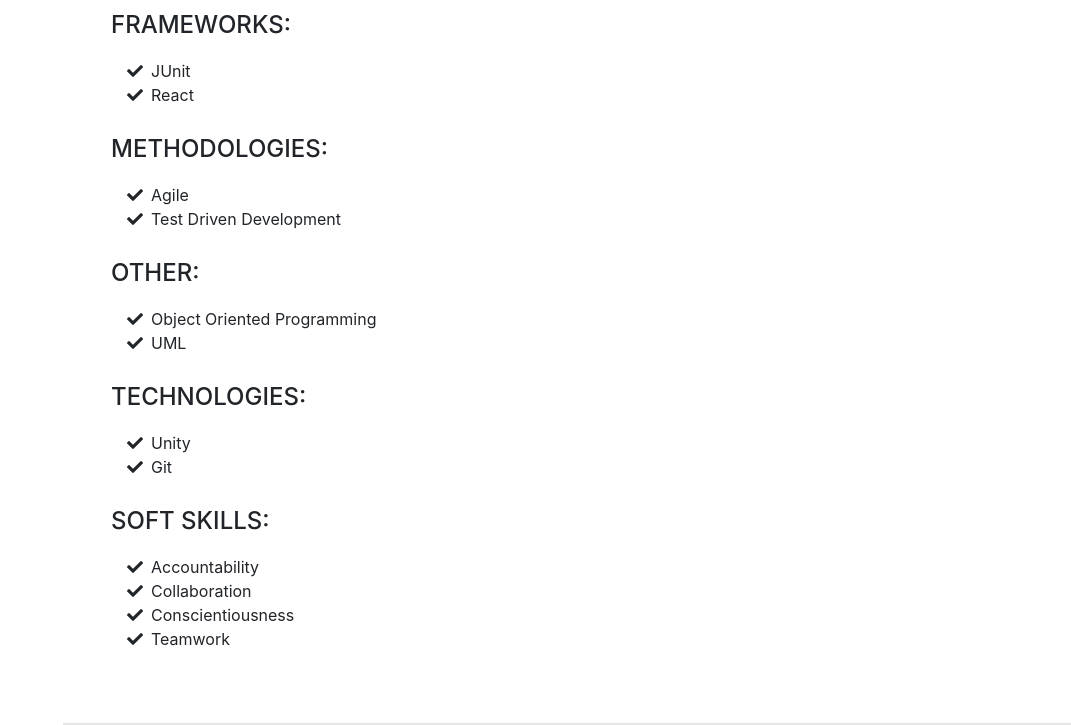
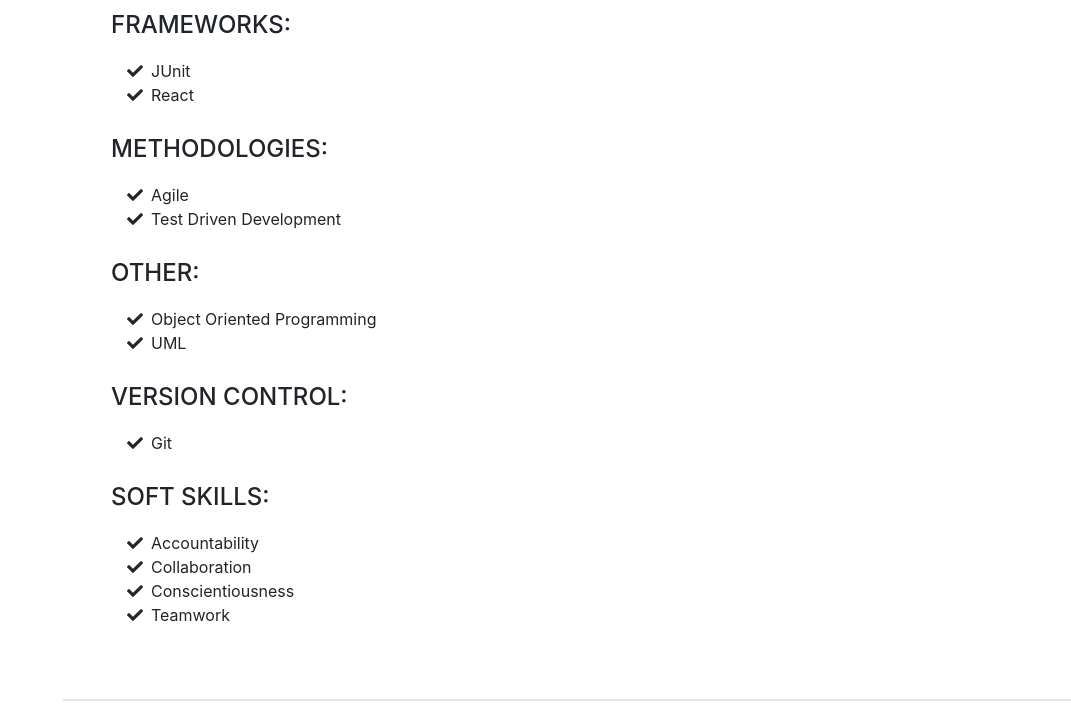
Before and after one commit to KaveeshaW/KaveeshaW.github.io, a website with bundled scripts: page index.html in a window 1280 px wide. Shown: the part 4881-5606 px from the top of the page, without its empty margins (209-1280 px from the left). After the commit the page ends 5582 px from the top, so only its background shows below. Built offline with nearby package versions, Linux system fonts and the light colour scheme; a web font is replaced by a local one.

Commit message:
updated skills

```diff
--- a/index.html
+++ b/index.html
@@ -241,12 +241,12 @@
           </ul>
           <br>
 
-          <div class="subheading mb-3">Technologies:</div>
+          <div class="subheading mb-3">Version Control:</div>
           <ul class="fa-ul mb-0">
-            <li>
+            <!-- <li>
               <i class="fa-li fa fa-check"></i>
               Unity
-            </li>
+            </li> -->
             <li>
               <i class="fa-li fa fa-check"></i>
               Git
```
